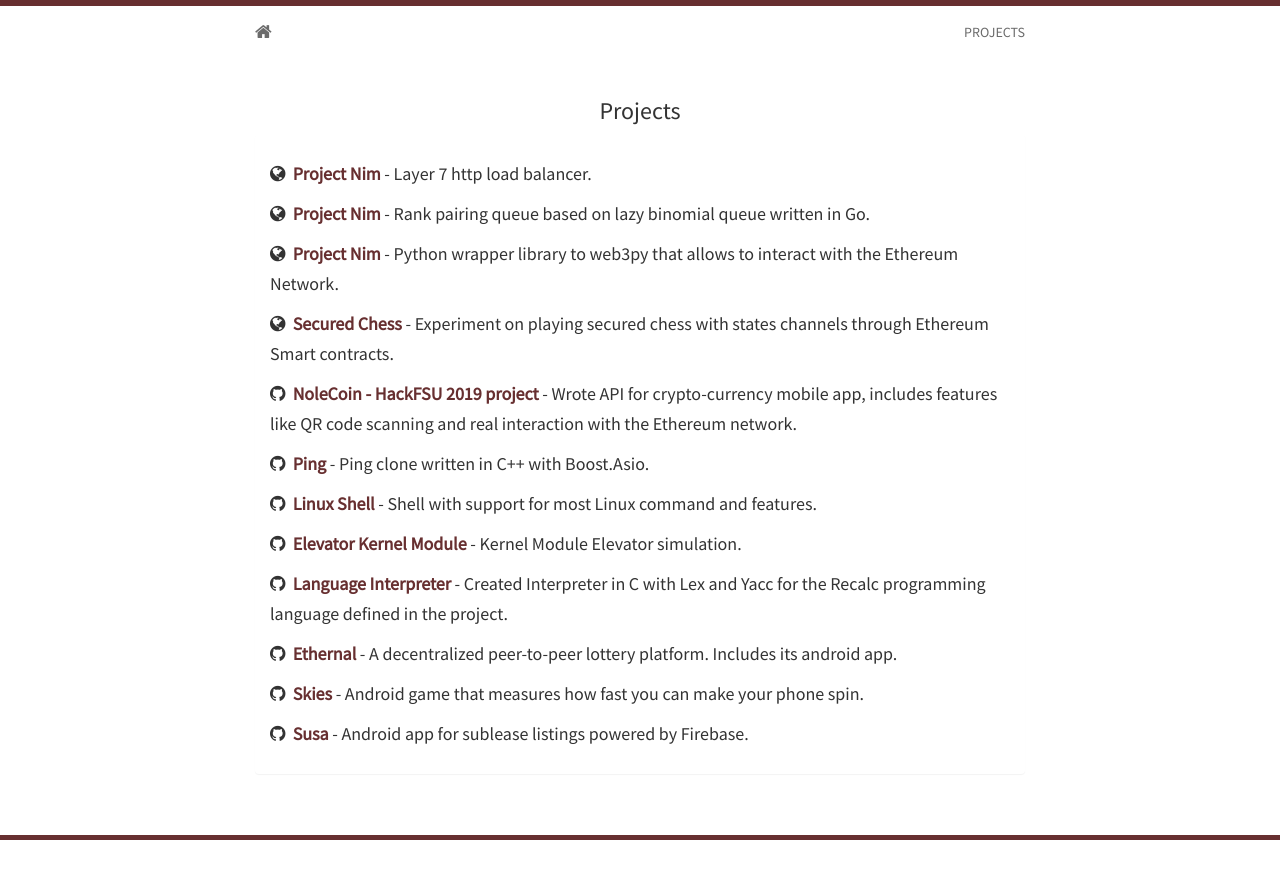
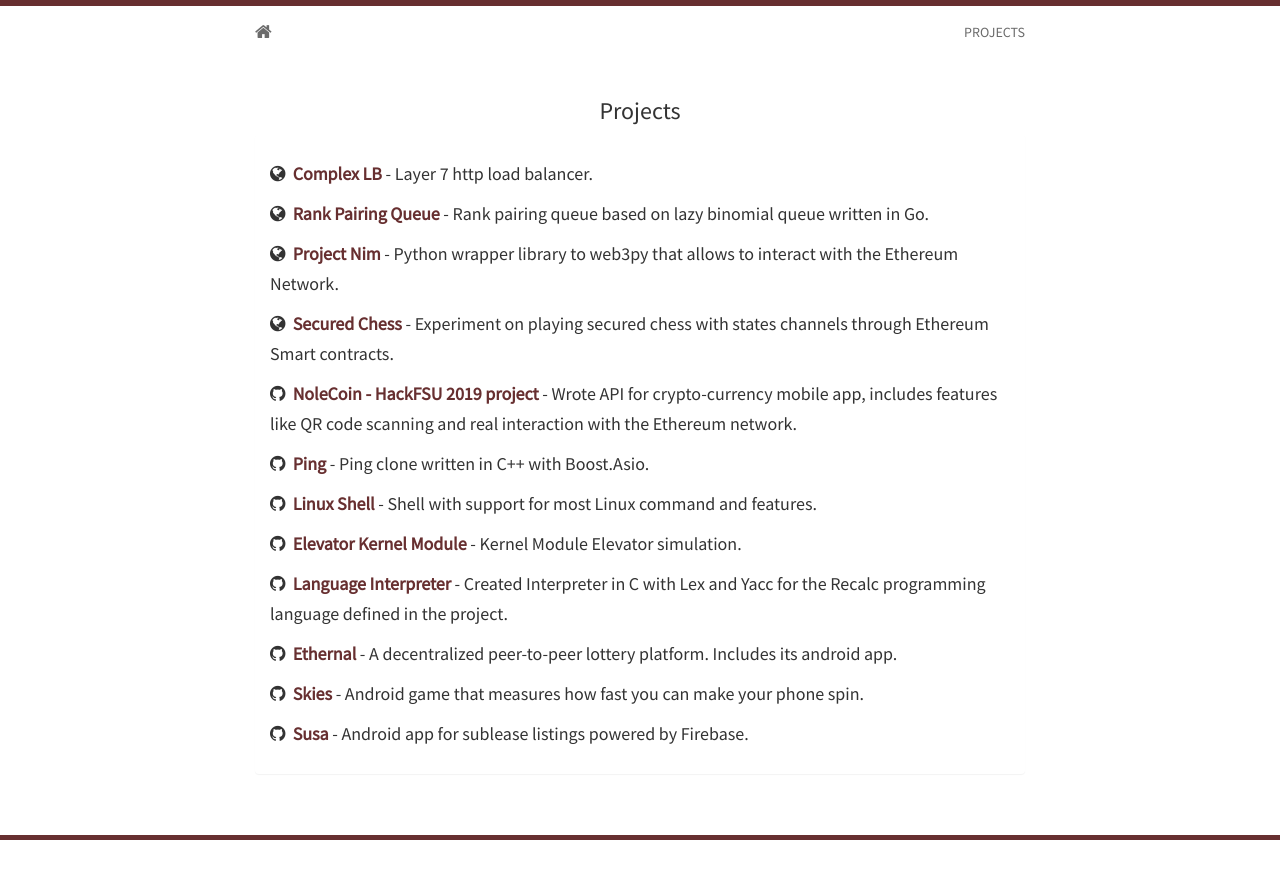
Before and after one commit to ChristopherHolder/ChristopherHolder.github.io, a Jekyll site: the page built from projects.html, in a window 1280 px wide. Shown: the top 879 px of the page. Built offline with Jekyll 4.4.1, drawn with Linux system fonts in a browser that asks for light colours; nearby versions of some CDN libraries.

Commit message:
Forgot title

```diff
--- a/_includes/projects.html
+++ b/_includes/projects.html
@@ -4,11 +4,11 @@
   <div class="panel panel-default">
     <div class="panel-body">
 		<h5>
-			<i class="fa fa-globe"></i>&nbsp;&nbsp;<strong><a href="https://github.com/ChristopherHolder/complexlb">Project Nim</a></strong>
+			<i class="fa fa-globe"></i>&nbsp;&nbsp;<strong><a href="https://github.com/ChristopherHolder/complexlb">Complex LB</a></strong>
 			- Layer 7 http load balancer.
 		</h5>
 		<h5>
-			<i class="fa fa-globe"></i>&nbsp;&nbsp;<strong><a href="https://github.com/ChristopherHolder/gorpq">Project Nim</a></strong>
+			<i class="fa fa-globe"></i>&nbsp;&nbsp;<strong><a href="https://github.com/ChristopherHolder/gorpq">Rank Pairing Queue</a></strong>
 			- Rank pairing queue based on lazy binomial queue written in Go.
 		</h5>
 		<h5>
```
